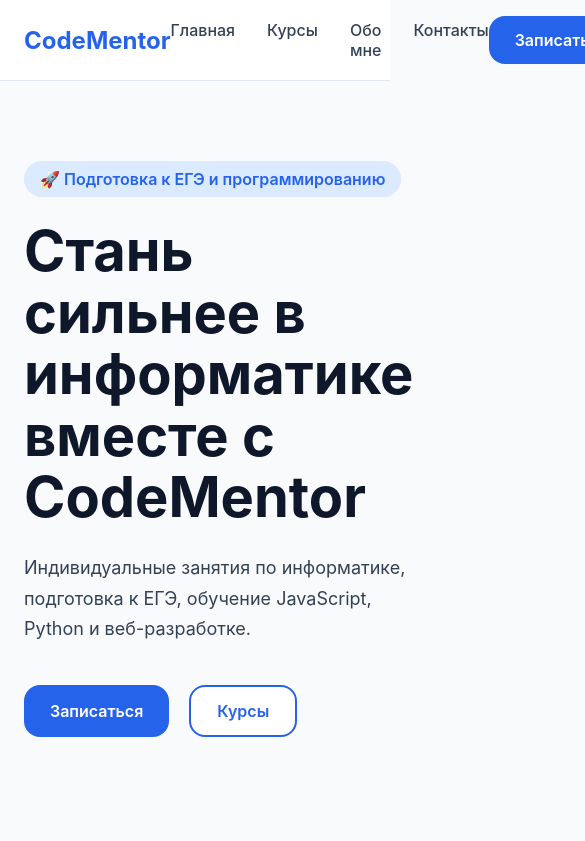
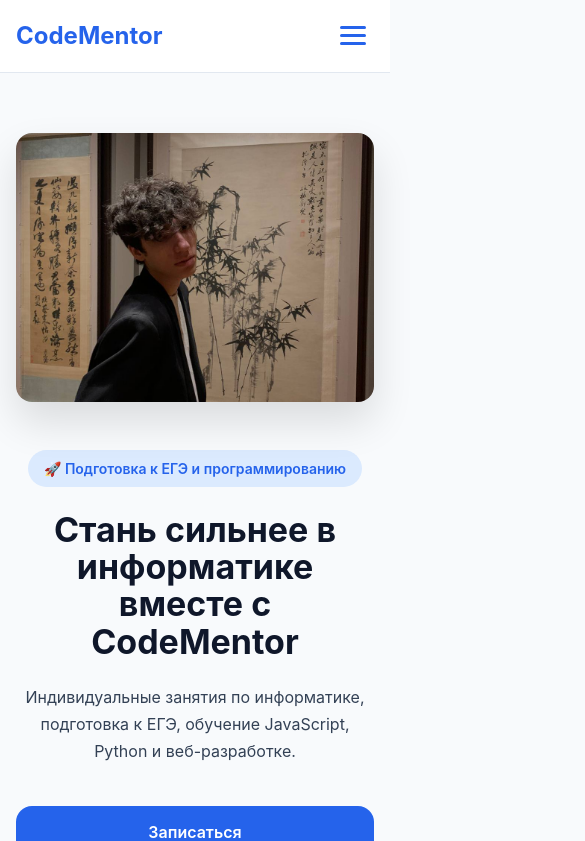
Before and after one commit to Dantul1337/CodeMentor, a React (Vite) app in the folder frontend/: page / in a window 390 px wide. Shown: the top 841 px of the page, 585 px wide, since content can reach past the window. Built offline with nearby package versions, Linux system fonts and the light colour scheme; no server answers.

Commit message:
Add responsive layout for landing page

```diff
--- a/frontend/src/components/layout/Navbar.tsx
+++ b/frontend/src/components/layout/Navbar.tsx
@@ -1,28 +1,68 @@
-import { NavLink } from 'react-router-dom';
+import { useState } from "react";
+import { NavLink } from "react-router-dom";
 
-import Container from '../ui/Container';
-import Button from '../ui/Button';
+import Container from "../ui/Container";
+import Button from "../ui/Button";
 
 const Navbar = () => {
+    const [open, setOpen] = useState(false);
+
+    const closeMenu = () => setOpen(false);
+
     return (
         <header className="navbar">
             <Container>
                 <nav className="navbar__content">
-          <NavLink to="/" className="navbar__logo">
+
+                    <NavLink
+                        to="/"
+                        className="navbar__logo"
+                        onClick={closeMenu}
+                    >
                         CodeMentor
                     </NavLink>
 
-          <div className="navbar__links">
-            <NavLink to="/">Главная</NavLink>
+                    <div className={`navbar__links ${open ? "active" : ""}`}>
 
-            <NavLink to="/courses">Курсы</NavLink>
+                        <NavLink to="/" onClick={closeMenu}>
+                            Главная
+                        </NavLink>
 
-            <NavLink to="/about">Обо мне</NavLink>
+                        <NavLink to="/courses" onClick={closeMenu}>
+                            Курсы
+                        </NavLink>
 
-            <NavLink to="/contact">Контакты</NavLink>
+                        <NavLink to="/about" onClick={closeMenu}>
+                            Обо мне
+                        </NavLink>
+
+                        <NavLink to="/contact" onClick={closeMenu}>
+                            Контакты
+                        </NavLink>
+
+                        <div className="navbar__mobileButton">
+                            <Button>
+                                Записаться
+                            </Button>
                         </div>
 
-          <Button>Записаться</Button>
+                    </div>
+
+                    <div className="navbar__desktopButton">
+                        <Button>
+                            Записаться
+                        </Button>
+                    </div>
+
+                    <button
+                        className={`navbar__burger ${open ? "active" : ""}`}
+                        onClick={() => setOpen(!open)}
+                    >
+                        <span></span>
+                        <span></span>
+                        <span></span>
+                    </button>
+
                 </nav>
             </Container>
         </header>
--- a/frontend/src/styles/components/courses-preview.css
+++ b/frontend/src/styles/components/courses-preview.css
@@ -1,5 +1,5 @@
 .courses-preview {
-    padding: 80px 0;
+    padding: clamp(60px, 10vw, 100px) 0;
 }
 
 .courses-preview h2 {
@@ -7,13 +7,13 @@
 
     margin-bottom: 48px;
 
-    font-size: 40px;
+    font-size: clamp(2rem, 5vw, 2.5rem);
 }
 
 .courses-preview__grid {
     display: grid;
 
-    grid-template-columns: repeat(3, 1fr);
+    grid-template-columns: repeat(auto-fit, minmax(320px, 1fr));
 
     gap: 24px;
 }
@@ -21,19 +21,25 @@
 .course-card {
     display: flex;
     flex-direction: column;
+
     gap: 16px;
+
+    height: 100%;
 
     padding: 32px;
 
     background: white;
 
+    border: 1px solid var(--color-border);
     border-radius: var(--radius);
 
-    border: 1px solid var(--color-border);
+    overflow: hidden;
 
     box-shadow: var(--shadow-sm);
 
-    transition: .2s;
+    transition:
+        transform .25s ease,
+        box-shadow .25s ease;
 }
 
 .course-card:hover {
@@ -43,7 +49,7 @@
 }
 
 .course-card h3 {
-    font-size: 24px;
+    font-size: clamp(1.35rem, 2vw, 1.5rem);
 }
 
 .course-card p {
@@ -59,7 +65,24 @@
 }
 
 .course-card strong {
-    font-size: 22px;
+    font-size: clamp(1.35rem, 2vw, 1.5rem);
+    font-weight: 700;
 
     color: var(--color-primary);
 }
+
+@media (max-width: 768px) {
+
+    .courses-preview {
+        text-align: center;
+    }
+
+}
+
+@media (max-width: 480px) {
+
+    .course-card {
+        padding: 24px;
+    }
+
+}
--- a/frontend/src/styles/components/hero.css
+++ b/frontend/src/styles/components/hero.css
@@ -1,5 +1,5 @@
 .hero {
-    padding: 80px 0;
+  padding: clamp(60px, 10vw, 100px) 0;
 }
 
 .hero__content {
@@ -40,7 +40,8 @@
 .hero h1 {
   margin-bottom: 24px;
 
-    font-size: 56px;
+  font-size: clamp(2.2rem, 5vw, 3.5rem);
+
   line-height: 1.1;
 }
 
@@ -49,7 +50,7 @@
 
   margin-bottom: 40px;
 
-    font-size: 18px;
+  font-size: clamp(1rem, 2vw, 1.125rem);
   line-height: 1.7;
 
   color: var(--color-text);
@@ -66,9 +67,9 @@
 
   overflow: hidden;
 
-    border-radius: 24px;
+  border-radius: clamp(16px, 3vw, 24px);
 
-    box-shadow: 0 20px 40px rgba(0, 0, 0, .12);
+  box-shadow: 0 20px 40px rgba(0, 0, 0, 0.12);
 }
 
 .hero__image img {
@@ -79,9 +80,87 @@
 
   object-fit: cover;
 
-    transition: transform .3s ease;
+  transition: transform 0.3s ease;
 }
 
 .hero__image:hover img {
   transform: scale(1.03);
 }
+
+@media (max-width: 1024px) {
+  .hero__content {
+    gap: 40px;
+  }
+
+  .hero h1 {
+    font-size: 44px;
+  }
+}
+
+@media (max-width: 768px) {
+  .hero {
+    text-align: center;
+  }
+
+  .hero__content {
+    flex-direction: column-reverse;
+
+    gap: 48px;
+  }
+
+  .hero__left {
+    display: flex;
+
+    flex-direction: column;
+
+    align-items: center;
+  }
+
+  .hero p {
+    max-width: 100%;
+  }
+
+  .hero__buttons {
+    width: 100%;
+
+    flex-direction: column;
+  }
+
+  .hero__buttons .button {
+    width: 100%;
+  }
+
+  .hero__image {
+    width: 100%;
+    max-width: 450px;
+    animation: float 6s ease-in-out infinite;
+  }
+}
+
+@media (max-width: 480px) {
+  .hero h1 {
+    font-size: 34px;
+  }
+
+  .hero p {
+    font-size: 16px;
+  }
+
+  .hero__badge {
+    font-size: 14px;
+  }
+}
+
+@keyframes float {
+  0% {
+    transform: translateY(0px);
+  }
+
+  50% {
+    transform: translateY(-12px);
+  }
+
+  100% {
+    transform: translateY(0px);
+  }
+}
--- a/frontend/src/styles/components/navbar.css
+++ b/frontend/src/styles/components/navbar.css
@@ -2,7 +2,9 @@
     position: sticky;
     top: 0;
 
-    background: white;
+    background: rgba(255, 255, 255, .95);
+
+    backdrop-filter: blur(12px);
 
     border-bottom: 1px solid var(--color-border);
 
@@ -10,33 +12,204 @@
 }
 
 .navbar__content {
-    height: 80px;
+    min-height: 80px;
 
     display: flex;
     align-items: center;
     justify-content: space-between;
+
+    gap: 32px;
 }
 
 .navbar__logo {
-    font-size: 24px;
+    font-size: clamp(1.5rem, 2vw, 2rem);
     font-weight: 700;
 
     color: var(--color-primary);
+
+    white-space: nowrap;
 }
 
 .navbar__links {
     display: flex;
+    align-items: center;
+
     gap: 32px;
 }
 
 .navbar__links a {
+    position: relative;
+
+    padding: 8px 0;
+
     color: var(--color-text);
 
     font-weight: 500;
 
-    transition: .2s;
+    transition: color .25s;
+}
+
+.navbar__links a::after {
+    content: "";
+
+    position: absolute;
+
+    left: 0;
+    bottom: -2px;
+
+    width: 0;
+    height: 2px;
+
+    background: var(--color-primary);
+
+    transition: width .25s;
 }
 
 .navbar__links a:hover {
     color: var(--color-primary);
 }
+
+.navbar__links a:hover::after {
+    width: 100%;
+}
+
+@media (max-width: 900px) {
+
+    .navbar__content {
+        min-height: 72px;
+    }
+
+    .navbar__links {
+        gap: 20px;
+    }
+
+}
+
+@media (max-width: 768px) {
+
+    .navbar__links {
+        display: none;
+    }
+
+}
+
+.navbar__desktopButton{
+    display:block;
+}
+
+.navbar__mobileButton{
+    display:none;
+}
+
+.navbar__burger{
+    display:none;
+
+    width:42px;
+    height:42px;
+
+    border:none;
+    background:none;
+
+    cursor:pointer;
+
+    position:relative;
+}
+
+.navbar__burger span{
+    position:absolute;
+
+    left:8px;
+
+    width:26px;
+    height:3px;
+
+    background:var(--color-primary);
+
+    border-radius:100px;
+
+    transition:.3s;
+}
+
+.navbar__burger span:nth-child(1){
+    top:11px;
+}
+
+.navbar__burger span:nth-child(2){
+    top:19px;
+}
+
+.navbar__burger span:nth-child(3){
+    top:27px;
+}
+
+.navbar__burger.active span:nth-child(1){
+    transform:rotate(45deg);
+
+    top:19px;
+}
+
+.navbar__burger.active span:nth-child(2){
+    opacity:0;
+}
+
+.navbar__burger.active span:nth-child(3){
+    transform:rotate(-45deg);
+
+    top:19px;
+}
+
+@media (max-width:768px){
+
+.navbar__desktopButton{
+    display:none;
+}
+
+.navbar__mobileButton{
+    display:block;
+
+    margin-top:24px;
+}
+
+.navbar__burger{
+    display:block;
+}
+
+.navbar__links{
+
+    position:fixed;
+
+    top:80px;
+    left:-100%;
+
+    width:100%;
+
+    background:white;
+
+    display:flex;
+
+    flex-direction:column;
+
+    gap:24px;
+
+    padding:32px;
+
+    border-bottom:1px solid var(--color-border);
+
+    transition:.35s;
+}
+
+.navbar__links.active{
+    left:0;
+}
+
+.navbar__links a{
+    font-size:18px;
+}
+
+}
+
+@media (max-width: 768px) {
+    body {
+        background: red;
+    }
+}
--- a/frontend/src/styles/global.css
+++ b/frontend/src/styles/global.css
@@ -17,6 +17,10 @@
   box-sizing: border-box;
 }
 
+html {
+    scroll-behavior: smooth;
+}
+
 html,
 body,
 #root {
@@ -24,9 +28,15 @@
 }
 
 body {
-  font-family: Inter, sans-serif;
-  background: #f8fafc;
-  color: #0f172a;
+    font-family: Inter, sans-serif;
+
+    background: #f8fafc;
+    color: #0f172a;
+
+    line-height: 1.5;
+
+    -webkit-font-smoothing: antialiased;
+    text-rendering: optimizeLegibility;
 }
 
 a{
@@ -41,22 +51,21 @@
 }
 
 .container {
-    width: min(1200px, calc(100% - 48px));
-    margin: 0 auto;
+    max-width: 1200px;
+    width: 100%;
+    padding-inline: 24px;
+    margin-inline: auto;
 }
 
 .button {
     border: none;
     cursor: pointer;
-
     padding: 14px 26px;
-
     border-radius: var(--radius);
-
     font-size: 16px;
     font-weight: 600;
-
     transition: .25s;
+    background: transparent;
 }
 
 .button--primary {
@@ -80,25 +89,86 @@
     background: #eff6ff;
 }
 
-.button:hover {
-    background: var(--color-primary-dark);
-}
-
 .input {
     width: 100%;
     padding: 14px 18px;
-
-    margin-bottom: 40px;
-
+    margin-bottom: 32px;
     border: 1px solid var(--color-border);
     border-radius: var(--radius);
-
+    background: white;
     font-size: 16px;
     outline: none;
-
     transition: .2s;
 }
 
 .input:focus {
     border-color: var(--color-primary);
 }
+
+img {
+    display: block;
+
+    max-width: 100%;
+
+    height: auto;
+}
+
+svg {
+    display: block;
+}
+
+::selection{
+    background:var(--color-primary);
+
+    color:white;
+}
+
+::-webkit-scrollbar{
+    width:10px;
+}
+
+::-webkit-scrollbar-track{
+    background:#f1f5f9;
+}
+
+::-webkit-scrollbar-thumb{
+    background:#2563eb;
+
+    border-radius:20px;
+}
+
+::-webkit-scrollbar-thumb:hover{
+    background:#1d4ed8;
+}
+
+@media (max-width:1024px){
+
+.container{
+    padding-inline:20px;
+}
+
+}
+
+@media (max-width:768px){
+
+.container{
+    padding-inline:16px;
+}
+
+.button{
+    width:100%;
+}
+
+}
+
+@media (max-width:480px){
+
+body{
+    font-size:15px;
+}
+
+.button{
+    padding:14px 18px;
+}
+
+}
```
Lines whose indentation alone changed are shown as unchanged.
